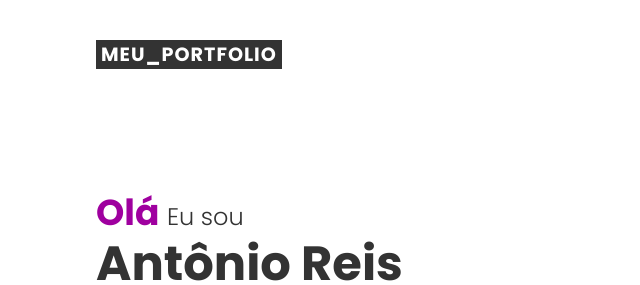
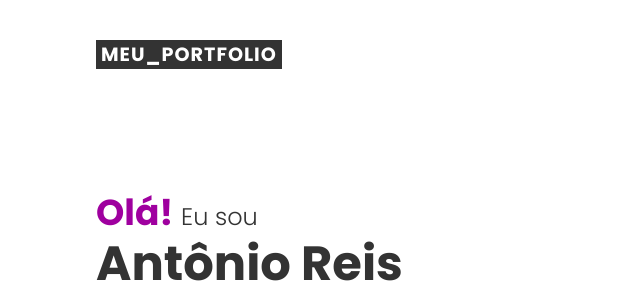
Before and after one commit to thonyreis/Portfolio, a plain HTML site: page index.html in a window 1280 px wide. Shown: the top 285 px of the page, 504-1144 px from the left. Drawn offline with Linux system fonts and the light colour scheme.

Commit message:
Correção texto

```diff
--- a/index.html
+++ b/index.html
@@ -19,7 +19,7 @@
     <div class="contentBox">
       <h5 class="logoText">Meu_Portfolio</h5>
       <div>
-        <h4><span>Olá </span>Eu sou</h4>
+        <h4><span>Olá! </span>Eu sou</h4>
         <h2>Antônio Reis</h2>
         <h4>E estou estudando desenvolvimento Web.</h4>
         <p>Lorem ipsum dolor sit amet consectetur adipisicing elit. Fugit quia laboriosam natus. Minima ea laboriosam ratione facere reprehenderit minus dicta, enim error, natus tempore quaerat. Dolor iusto quaerat vel expedita?
@@ -28,6 +28,8 @@
       </div>
     </div>
   </section>
+
+  <div class=""></div>
 
   <script>
     function toggleMenu() {
```
